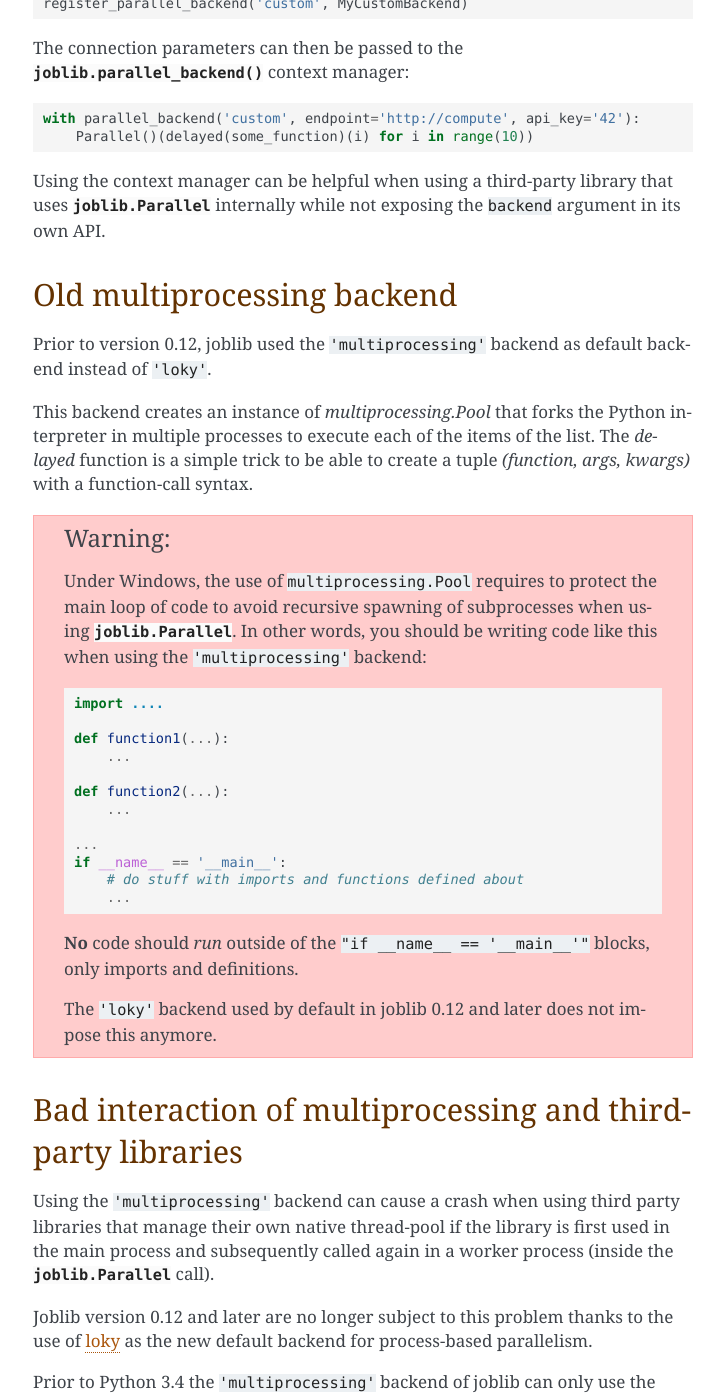
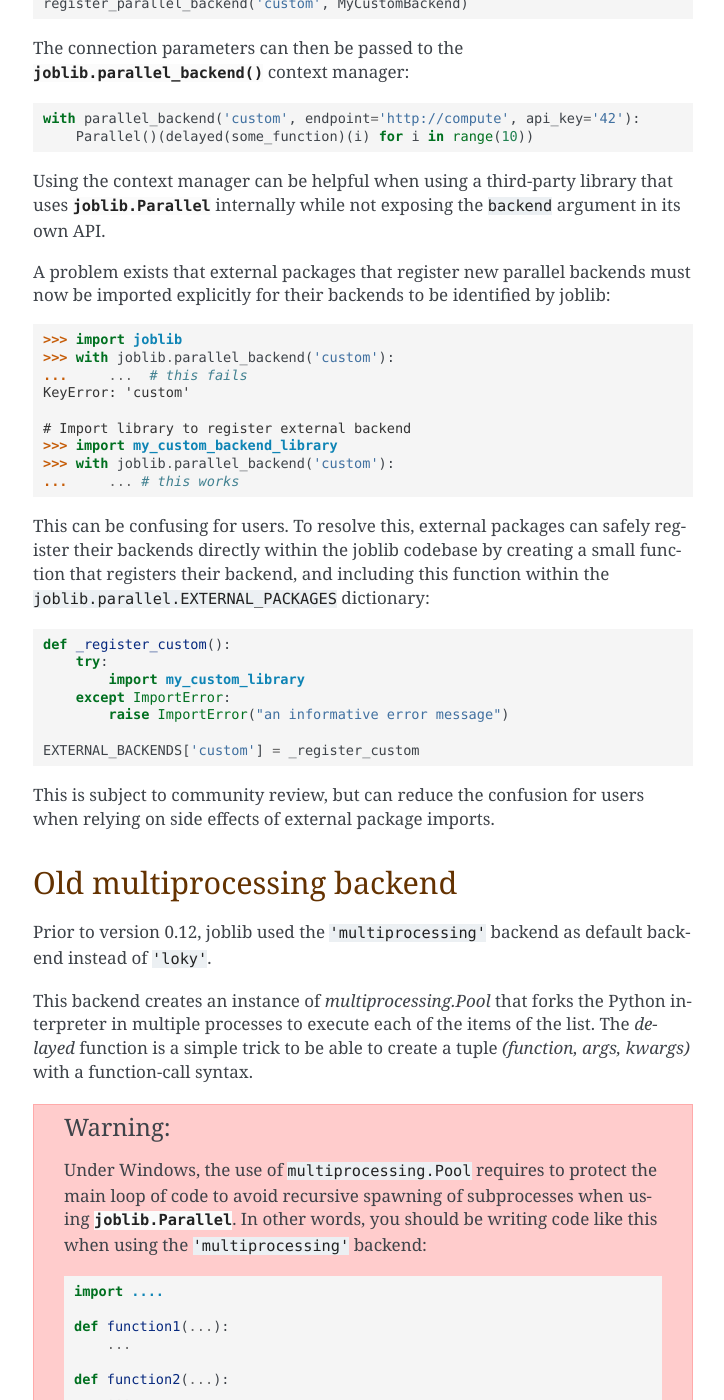
Before and after one commit to joblib/joblib, a Sphinx documentation site: the page built from doc/parallel.rst, in a window 1280 px wide and 1400 px high, scrolled down 6757 px. Shown: the whole window, without its empty margins (387-1111 px from the left). Built offline with Sphinx 7.4.7, drawn with Linux system fonts in a browser that asks for light colours; formulas are drawn with MathJax 3; pages that are not in the unit, such as notebooks, are missing from menus.

```diff
--- a/CHANGES.rst
+++ b/CHANGES.rst
@@ -48,6 +48,7 @@ Matthew Rocklin
 
     Allow ``parallel_backend`` to be used globally instead of only as a context
     manager.
+    Support lazy registration of external parallel backends
 
 Release 0.11
 ------------
--- a/doc/parallel.rst
+++ b/doc/parallel.rst
@@ -175,6 +175,36 @@ uses :class:`joblib.Parallel` internally while not exposing the ``backend``
 argument in its own API.
 
 
+A problem exists that external packages that register new parallel backends
+must now be imported explicitly for their backends to be identified by joblib::
+
+   >>> import joblib
+   >>> with joblib.parallel_backend('custom'):  # doctest: +SKIP
+   ...     ...  # this fails
+   KeyError: 'custom'
+
+   # Import library to register external backend
+   >>> import my_custom_backend_library  # doctest: +SKIP
+   >>> with joblib.parallel_backend('custom'):  # doctest: +SKIP
+   ...     ... # this works
+
+This can be confusing for users.  To resolve this, external packages can
+safely register their backends directly within the joblib codebase by creating
+a small function that registers their backend, and including this function
+within the ``joblib.parallel.EXTERNAL_PACKAGES`` dictionary::
+
+   def _register_custom():
+       try:
+           import my_custom_library
+       except ImportError:
+           raise ImportError("an informative error message")
+
+   EXTERNAL_BACKENDS['custom'] = _register_custom
+
+This is subject to community review, but can reduce the confusion for users
+when relying on side effects of external package imports.
+
+
 Old multiprocessing backend
 ===========================
 
```
Also changed, not shown: 3 other files.
